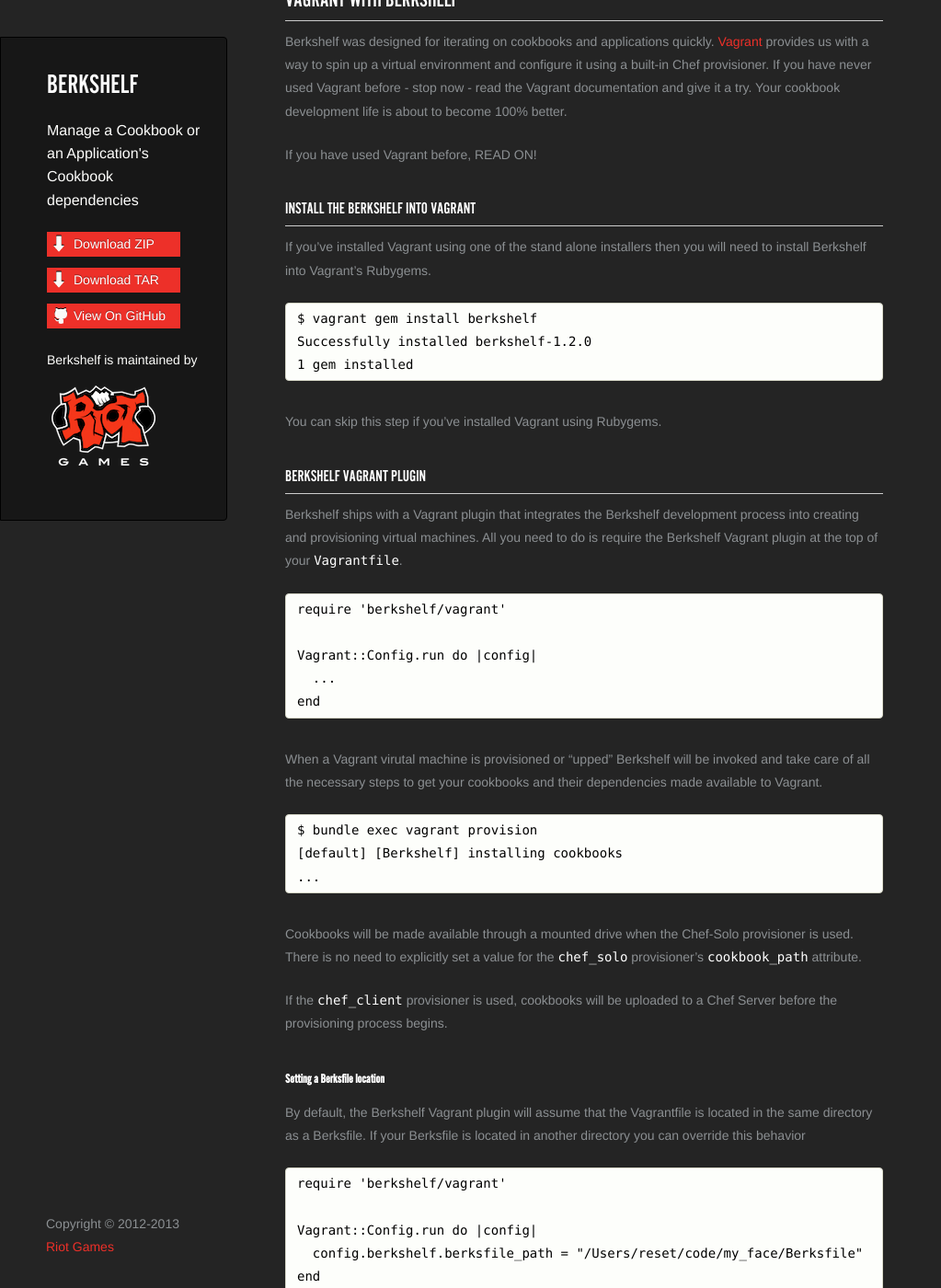
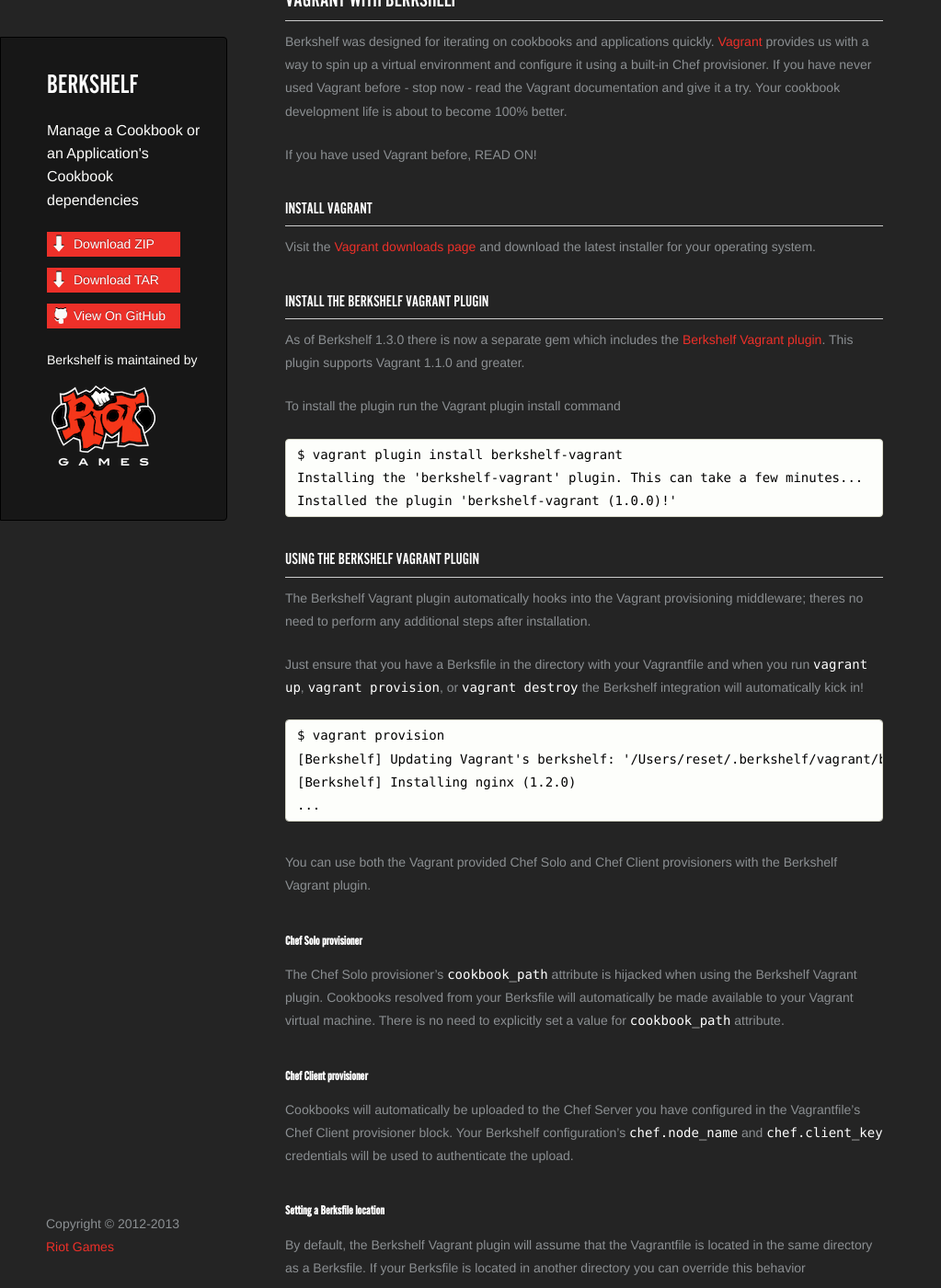
Before and after one commit to berkshelf/berkshelf, a Jekyll site: the page built from index.html, in a window 1280 px wide and 1400 px high, scrolled down 4112 px. Shown: the whole window at 92% size, without its empty margins (0-1023 px from the left). Built offline with Jekyll 4.4.1, drawn with Linux system fonts in a browser that asks for light colours; some of the changed text lies outside the part shown.

Commit message:
update for Berkshelf 1.3.0

```diff
--- a/_includes/index.md
+++ b/_includes/index.md
@@ -3,7 +3,7 @@
 If you're familiar with [Bundler](http://gembundler.com), then Berkshelf is a breeze.
 
     $ gem install berkshelf
-    Successfully installed berkshelf-1.2.0
+    Successfully installed berkshelf-1.3.0
     1 gem installed
 
 Specify your dependencies in a Berksfile in your cookbook's root
@@ -131,43 +131,47 @@ Berkshelf was designed for iterating on cookbooks and applications quickly. [Vag
 
 If you have used Vagrant before, READ ON!
 
-### Install the Berkshelf into Vagrant
+### Install Vagrant
 
-If you've installed Vagrant using one of the stand alone installers then you will need to install Berkshelf into Vagrant's Rubygems.
+Visit the [Vagrant downloads page](http://downloads.vagrantup.com/) and download the latest installer for your operating system.
 
-    $ vagrant gem install berkshelf
-    Successfully installed berkshelf-1.2.0
-    1 gem installed
+### Install the Berkshelf Vagrant plugin
 
-You can skip this step if you've installed Vagrant using Rubygems.
+As of Berkshelf 1.3.0 there is now a separate gem which includes the [Berkshelf Vagrant plugin](https://github.com/riotgames/berkshelf-vagrant). This plugin supports Vagrant 1.1.0 and greater.
 
-### Berkshelf Vagrant plugin
+To install the plugin run the Vagrant plugin install command
 
-Berkshelf ships with a Vagrant plugin that integrates the Berkshelf development process into creating and provisioning virtual machines. All you need to do is require the Berkshelf Vagrant plugin at the top of your `Vagrantfile`.
+    $ vagrant plugin install berkshelf-vagrant
+    Installing the 'berkshelf-vagrant' plugin. This can take a few minutes...
+    Installed the plugin 'berkshelf-vagrant (1.0.0)!'
 
-    require 'berkshelf/vagrant'
+### Using the Berkshelf Vagrant plugin
 
-    Vagrant::Config.run do |config|
-      ...
-    end
+The Berkshelf Vagrant plugin automatically hooks into the Vagrant provisioning middleware; theres no need to perform any additional steps after installation.
 
-When a Vagrant virutal machine is provisioned or "upped" Berkshelf will be invoked and take care of all the necessary steps to get your cookbooks and their dependencies made available to Vagrant.
+Just ensure that you have a Berksfile in the directory with your Vagrantfile and when you run `vagrant up`, `vagrant provision`, or `vagrant destroy` the Berkshelf integration will automatically kick in!
 
-    $ bundle exec vagrant provision
-    [default] [Berkshelf] installing cookbooks
+    $ vagrant provision
+    [Berkshelf] Updating Vagrant's berkshelf: '/Users/reset/.berkshelf/vagrant/berkshelf-20130320-28478-sy1k0n'
+    [Berkshelf] Installing nginx (1.2.0)
     ...
 
-Cookbooks will be made available through a mounted drive when the Chef-Solo provisioner is used. There is no need to explicitly set a value for the `chef_solo` provisioner's `cookbook_path` attribute.
+You can use both the Vagrant provided Chef Solo and Chef Client provisioners with the Berkshelf Vagrant plugin.
 
-If the `chef_client` provisioner is used, cookbooks will be uploaded to a Chef Server before the provisioning process begins.
+#### Chef Solo provisioner
+
+The Chef Solo provisioner's `cookbook_path` attribute is hijacked when using the Berkshelf Vagrant plugin. Cookbooks resolved from your Berksfile will automatically be made available to your Vagrant virtual machine. There is no need to explicitly set a value for `cookbook_path` attribute.
+
+#### Chef Client provisioner
+
+Cookbooks will automatically be uploaded to the Chef Server you have configured in the Vagrantfile's Chef Client provisioner block. Your Berkshelf configuration's `chef.node_name` and `chef.client_key` credentials will be used to authenticate the upload.
 
 #### Setting a Berksfile location
 
 By default, the Berkshelf Vagrant plugin will assume that the Vagrantfile is located in the same directory as a Berksfile. If your Berksfile is located in another directory you can override this behavior
 
-    require 'berkshelf/vagrant'
-
-    Vagrant::Config.run do |config|
+    Vagrant.configure("2") do |config|
+      ...
       config.berkshelf.berksfile_path = "/Users/reset/code/my_face/Berksfile"
     end
 
```
